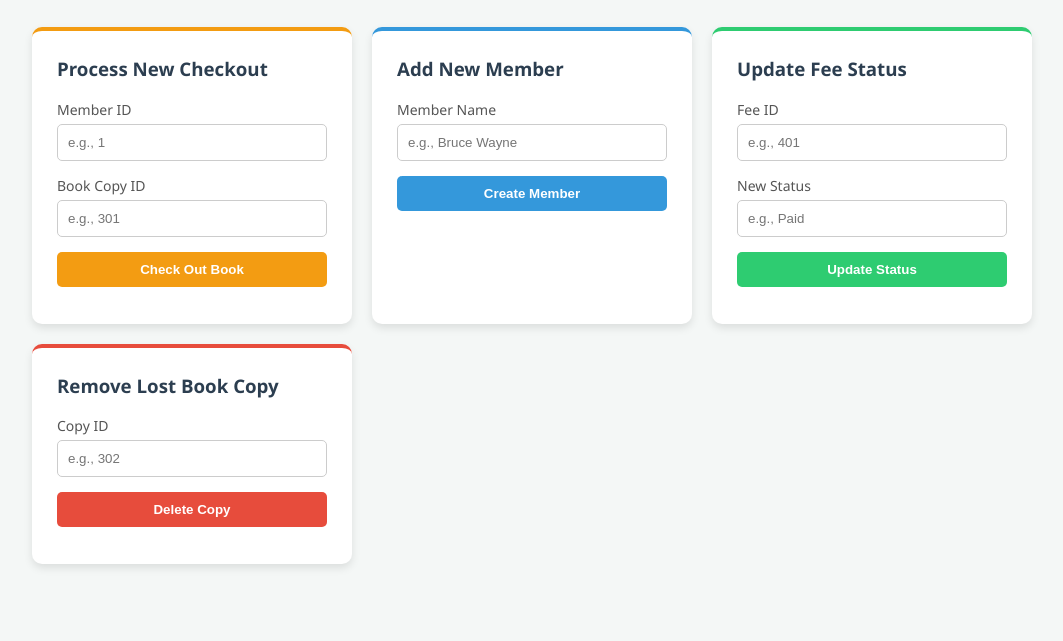
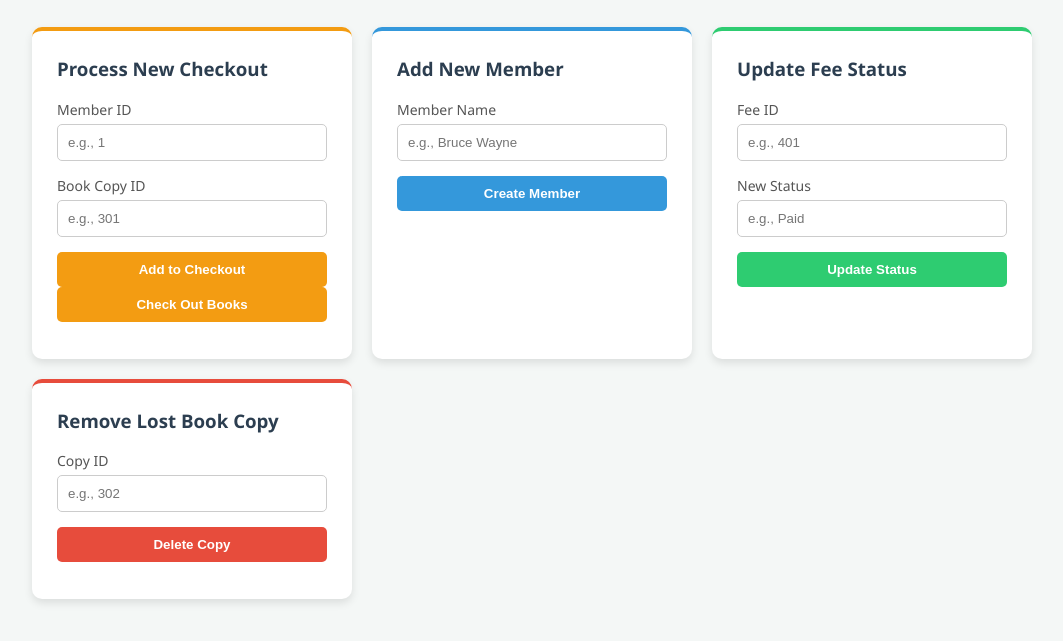
Before and after one commit to MinhPhan20/Neighborville-Library-System, a plain HTML site: page frontend/staff.html in a window 1280 px wide. Shown: the part 131-772 px from the top of the page, without its empty margins (108-1171 px from the left). Drawn offline with Linux system fonts and the light colour scheme.

Commit message:
Update checkout buttons in staff.html
added button to add books to checkout, and an additional button to finalize the checkout process

```diff
--- a/frontend/staff.html
+++ b/frontend/staff.html
@@ -34,7 +34,8 @@
             <input type="number" id="checkoutMemberId" placeholder="e.g., 1">
             <label>Book Copy ID</label>
             <input type="number" id="checkoutCopyId" placeholder="e.g., 301">
-            <button style="background-color: #f39c12;" onclick="processCheckout()">Check Out Book</button>
+            <button style="background-color: #f39c12;" onclick="">Add to Checkout</button>
+            <button style="background-color: #f39c12;" onclick="processCheckout()">Check Out Books</button>
             <p id="checkoutMsg" style="font-size: 12px; color: orange; margin-top: 10px;"></p>
         </div>
 
```
